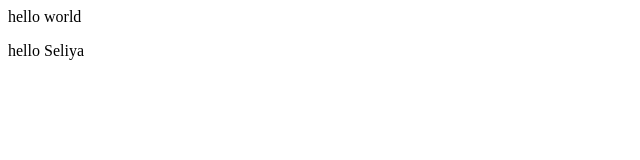
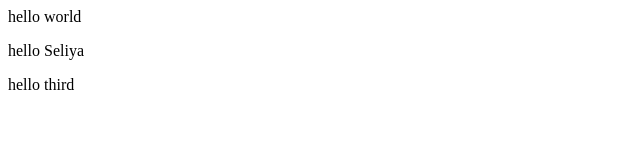
Before and after one commit to Seliya123/learninggit, a plain HTML site: page index.html in a window 1280 px wide. Shown: the full height of the page, 0-640 px from the left. Drawn offline with Linux system fonts and the light colour scheme.

Commit message:
Update index.html

```diff
--- a/index.html
+++ b/index.html
@@ -9,5 +9,6 @@
 <body>
     hello world
     <p> hello Seliya </p>
+    hello third
 </body>
 </html>
```
